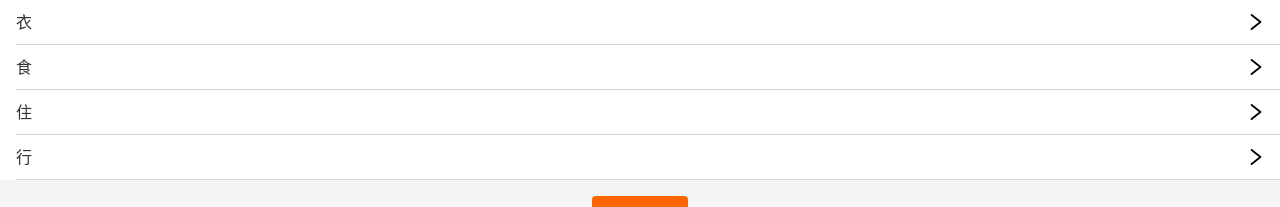
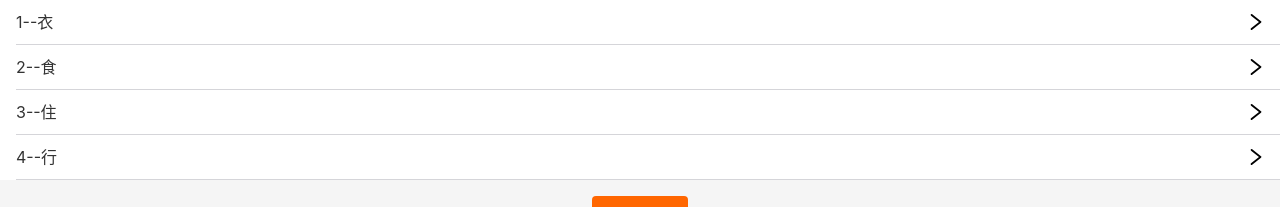
Before and after one commit to shangjingfan/MoneyMemory-React, a React app: page /#/tags in a window 1280 px wide. Shown: the top 207 px of the page. Built offline with nearby package versions, Linux system fonts and the light colour scheme.

Commit message:
创建defaultTags，消除id的bug

```diff
--- a/src/App.tsx
+++ b/src/App.tsx
@@ -24,7 +24,7 @@ export default function App() {
           <Route exact path="/tags" >
             <Tags/>
           </Route>
-          <Route exact path="/tags/:tag" >
+          <Route exact path="/tags/:id" >
             <Tag/>
           </Route>
           <Route exact path="/money" >
--- a/src/useTags.tsx
+++ b/src/useTags.tsx
@@ -4,13 +4,14 @@ type Tag = {
   id: number;
   name: string
 }
+const defaultTags = [
+  {id: createId(), name: '衣'},
+  {id: createId(), name: '食'},
+  {id: createId(), name: '住'},
+  {id: createId(), name: '行'}
+]
 const useTags = () => {
-  const [tags, setTags] = useState<Tag[]>([
-    {id: createId(), name: '衣'},
-    {id: createId(), name: '食'},
-    {id: createId(), name: '住'},
-    {id: createId(), name: '行'}
-  ]);
+  const [tags, setTags] = useState<Tag[]>(defaultTags);
   return {
     tags,
     setTags
--- a/src/views/Tags.tsx
+++ b/src/views/Tags.tsx
@@ -38,7 +38,7 @@ function Tags() {
         {tags.map(tag =>
           <li key={tag.id}>
             <Link to={'/tags/' + tag.id}>
-              <span className='oneLine'>{tag.name}</span>
+              <span className='oneLine'>{tag.id}--{tag.name}</span>
               <Icon name="right"/>
             </Link>
           </li>
```
